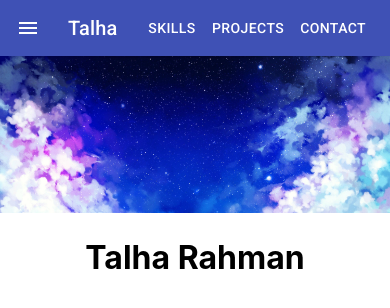
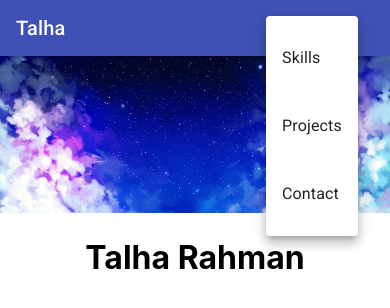
Before and after one commit to TalhaR/talhar.github.io, a React (Create React App) app: page / in a window 390 px wide. Both pictures are taken after a click on the button "menu". Shown: the top 308 px of the page. Built offline with nearby package versions, Linux system fonts and the light colour scheme.

Commit message:
updated to hide elements on shrink. Added mobile menu

```diff
--- a/src/components/Navbar.jsx
+++ b/src/components/Navbar.jsx
@@ -6,6 +6,8 @@ import Typography from '@material-ui/core/Typography';
 import Button from '@material-ui/core/Button';
 import IconButton from '@material-ui/core/IconButton';
 import MenuIcon from '@material-ui/icons/Menu';
+import Menu from '@material-ui/core/Menu';
+import MenuItem from '@material-ui/core/MenuItem';
 
 const useStyles = makeStyles((theme) => ({
     root: {
@@ -17,26 +19,71 @@ const useStyles = makeStyles((theme) => ({
     title: {
         flexGrow: 1,
     },
+    sectionDesktop: {
+        display: 'none',
+        [theme.breakpoints.up('sm')]: {
+            display: 'flex',
+        }
+    },
+    sectionMobile: {
+        display: 'flex',
+        [theme.breakpoints.up('sm')]: {
+            display: 'none',
+        }
+    },
 }));
 
 export default function Navbar() {
     const classes = useStyles();
+    const [mobileMoreAnchorEl, setMobileMoreAnchorEl] = React.useState(null);
+
+    const isMobileMenuOpen = Boolean(mobileMoreAnchorEl);
+
+    const handleMobileMenuOpen = (event) => { setMobileMoreAnchorEl(event.currentTarget); }
+
+    const handleMobileMenuClose = () => { setMobileMoreAnchorEl(null); }
+
+    const mobileMenuId = 'primary-search-account-menu-mobile';
+    const renderMobileMenu = (
+        <Menu anchorEl={mobileMoreAnchorEl} id={mobileMenuId} keepMounted
+            anchorOrigin={{ vertical: 'top', horizontal: 'right' }}
+            transformOrigin={{ vertical: 'top', horizontal: 'right' }}
+            open={isMobileMenuOpen} onClose={handleMobileMenuClose}
+            >
+            <MenuItem>
+                <p>Skills</p>
+            </MenuItem>
+            <MenuItem>
+                <p>Projects</p>
+            </MenuItem>
+            <MenuItem>
+                <p>Contact</p>
+            </MenuItem>
+        </Menu>
+    );
 
     return (
         <div className={classes.root}>
             <AppBar position="static">
                 <Toolbar>
-                    <IconButton edge="start" className={classes.menuButton} color="inherit" aria-label="menu">
-                        <MenuIcon />
-                    </IconButton>
                     <Typography variant="h6" className={classes.title}>
                         Talha
                     </Typography>
-                    <Button color="inherit">Skills</Button>
-                    <Button color="inherit">Projects</Button>
-                    <Button color="inherit">Contact</Button>
+
+                    <div className={classes.sectionDesktop}>
+                        <Button color="inherit">Skills</Button>
+                        <Button color="inherit">Projects</Button>
+                        <Button color="inherit">Contact</Button>
+                    </div>
+
+                    <div className={classes.sectionMobile}>
+                        <IconButton edge="start" className={classes.menuButton} color="inherit" aria-label="menu" aria-controls={mobileMenuId} aria-haspopup="true" onClick={handleMobileMenuOpen}>
+                            <MenuIcon />
+                        </IconButton>
+                    </div>
                 </Toolbar>
             </AppBar>
+            {renderMobileMenu}
         </div>
     );
 }
```
